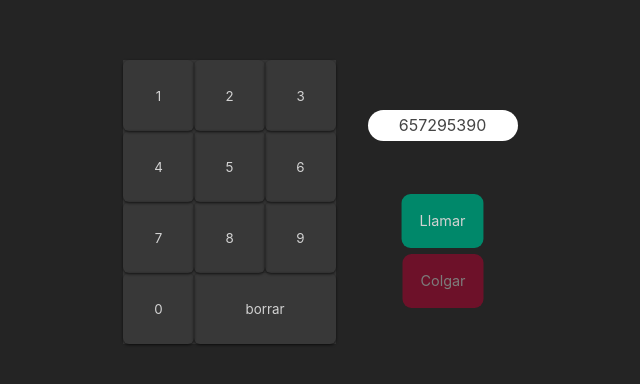
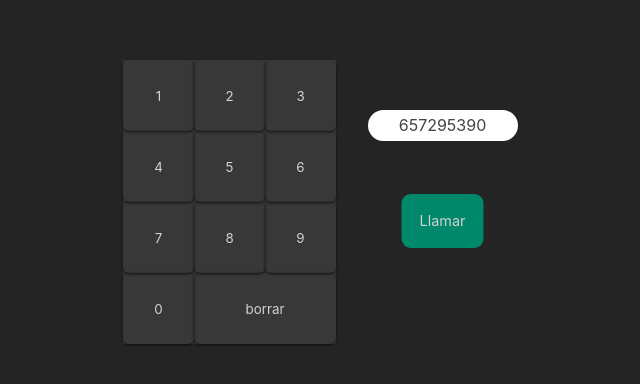
Before and after one commit to BernatJorquera/ejercicio-telefono-grupo-b, a React (Create React App) app: page / in a window 1280 px wide. Shown: the part 198-582 px from the top of the page, without its empty margins (304-944 px from the left). Built offline with nearby package versions, Linux system fonts and the light colour scheme.

Commit message:
mostar boton correspondiente al estado

```diff
--- a/src/App.js
+++ b/src/App.js
@@ -12,10 +12,13 @@ function App() {
     e.preventDefault();
     if (e.target.name === "llamar") {
       setLlamando(true);
+      anyadePuntitos("empezar");
       setTimeout(() => {
+        setParaPuntitos(true);
         setLlamando(false);
       }, 5000);
     } else if (e.target.name === "colgar") {
+      setParaPuntitos(true);
       setLlamando(false);
     }
   };
@@ -33,17 +36,6 @@ function App() {
       return;
     }
     tiempoPresionado = setTimeout(() => setNumero(""), 750);
-  };
-  const llamar = (e) => {
-    e.preventDefault();
-    setLlamando(true);
-    anyadePuntitos("empezar");
-  };
-  const colgar = (e) => {
-    e.preventDefault();
-    setParaPuntitos(true);
-    /* anyadePuntitos("parar"); */
-    setLlamando(false);
   };
   const anyadePuntitos = (accion) => {
     /* if (accion === "parar" && typeof intervalPuntitos === "number") {
@@ -81,8 +73,8 @@ function App() {
         </div>
         <div className="acciones">
           <span className="numero">{numero}</span>
-          <a href="llamar" name="llamar" className={`llamar${(numero.length === 9 && !llamando) ? " activo" : ""}`} onClick={tiempoDeLlamada}>Llamar</a>
-          <a href="colgar" name="colgar" className={`colgar${llamando ? " activo" : ""}`} onClick={tiempoDeLlamada}>Colgar</a>
+          <a href="llamar" name="llamar" className={`llamar${(numero.length === 9 && !llamando) ? " activo" : " off"}`} onClick={tiempoDeLlamada}>Llamar</a>
+          <a href="colgar" name="colgar" className={`colgar${llamando ? "" : " off"}`} onClick={tiempoDeLlamada}>Colgar</a>
         </div>
       </main>
     </div>
```
